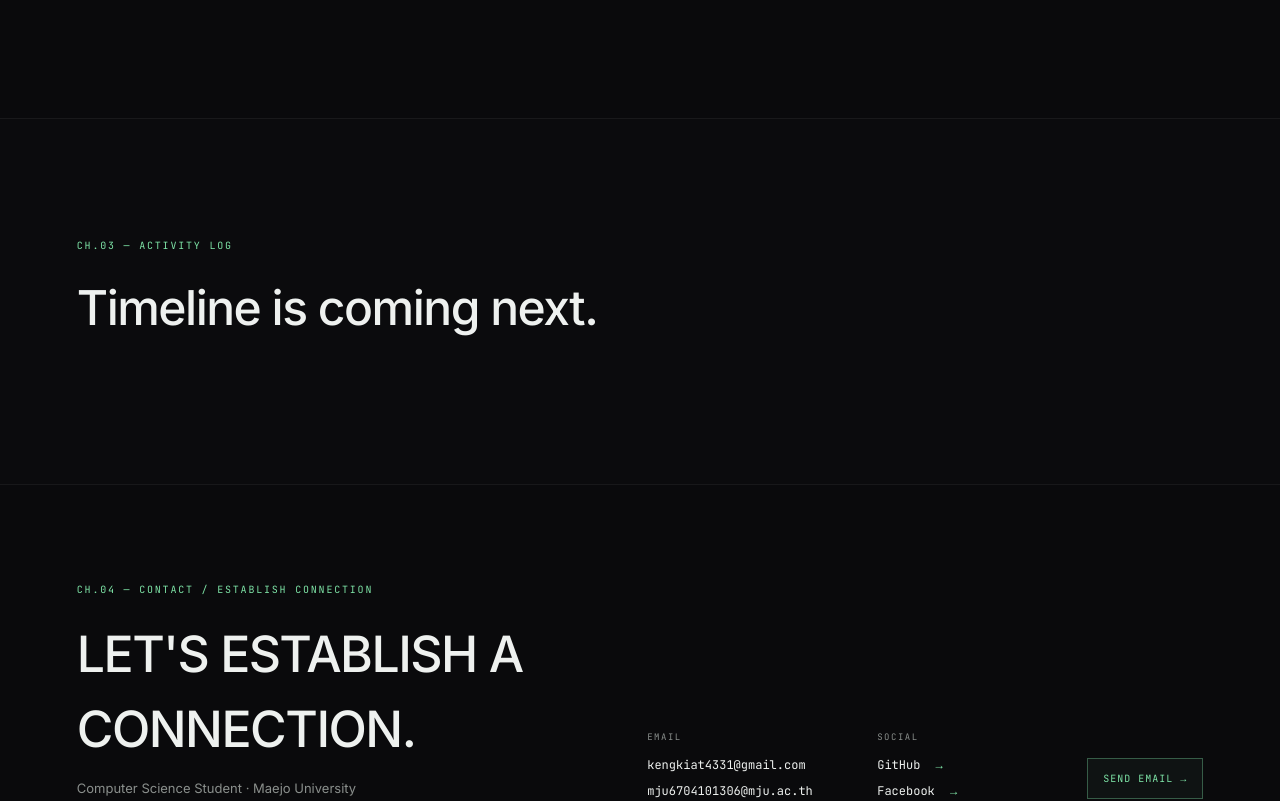
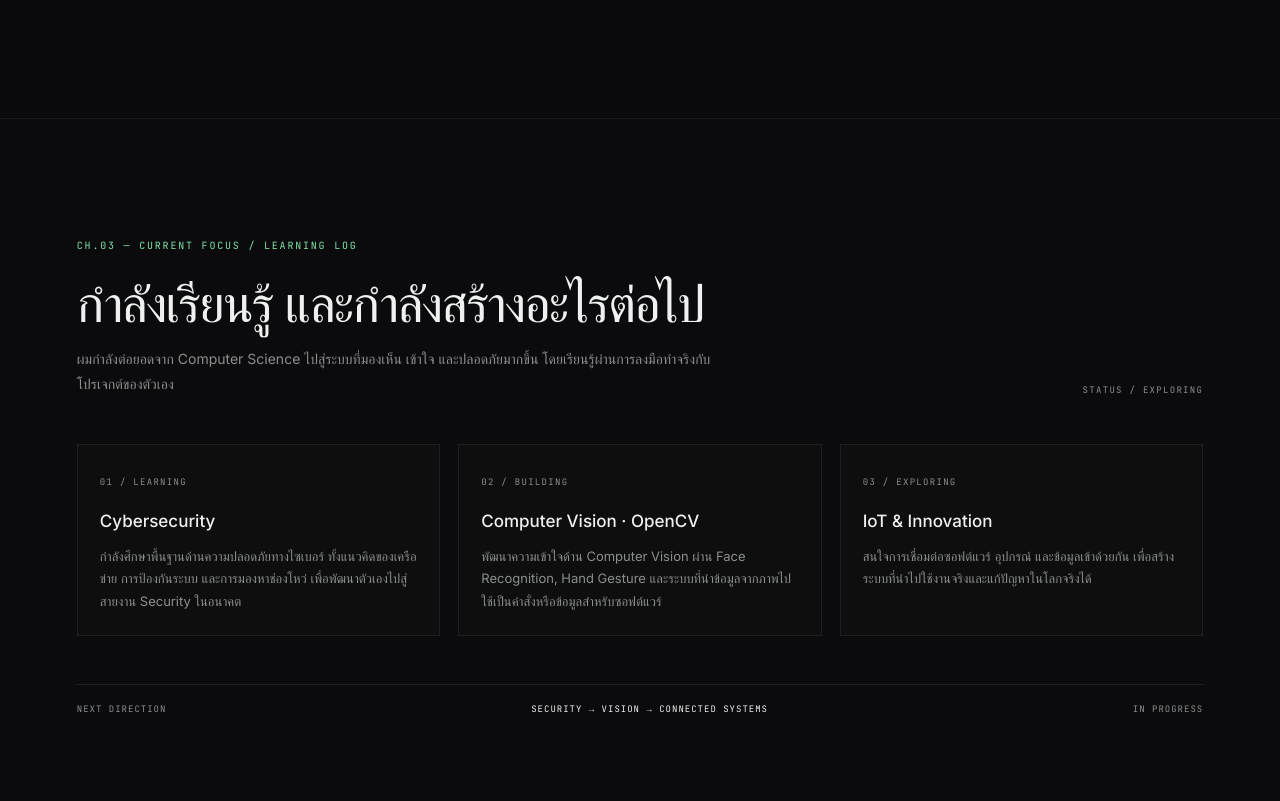
Before and after one commit to Keng043/Portfolio, a Next.js app: page / in a window 1280 px wide. Shown: the part 3039-3840 px from the top of the page. Built offline with nearby package versions, Linux system fonts and the light colour scheme; no server answers.

Commit message:
feat: add current focus chapter

```diff
--- a/src/app/globals.css
+++ b/src/app/globals.css
@@ -442,8 +442,19 @@ body {
 .profile-status { margin-top:18px; color:var(--accent); font:9px var(--font-mono),monospace; letter-spacing:1px; }
 .profile-status i { display:inline-block; width:5px; height:5px; border-radius:50%; background:var(--accent); margin-right:8px; box-shadow:0 0 8px var(--accent); }
 .focus-strip { display:flex; flex-wrap:wrap; justify-content:space-between; gap:15px; margin-top:70px; padding-top:18px; border-top:1px solid rgba(255,255,255,.08); color:var(--text-muted); font:9px var(--font-mono),monospace; letter-spacing:1px; }
-.timeline-placeholder { min-height:280px; background:#0b0b0d; }
-.timeline-placeholder h2 { font-size:clamp(30px,4vw,48px); font-weight:500; letter-spacing:-1.5px; margin:20px 0; }
+.timeline-placeholder { padding-top:120px; padding-bottom:120px; background:#0b0b0d; }
+.focus-head { display:flex; justify-content:space-between; align-items:flex-end; gap:40px; margin-top:24px; }
+.focus-head h2 { max-width:700px; font-size:clamp(30px,4vw,52px); line-height:1.08; letter-spacing:-1.8px; font-weight:500; margin:0 0 14px; }
+.focus-head p { max-width:650px; color:var(--text-muted); font-size:14px; line-height:1.8; margin:0; }
+.focus-readout { white-space:nowrap; color:var(--text-muted); font:9px var(--font-mono),monospace; letter-spacing:1.3px; }
+.focus-grid { display:grid; grid-template-columns:repeat(3,1fr); gap:18px; margin-top:48px; }
+.focus-card { padding:22px; border:1px solid rgba(255,255,255,.07); background:rgba(17,17,17,.55); transition:border-color .25s,transform .25s; }
+.focus-card:hover { border-color:var(--accent-dim); transform:translateY(-2px); }
+.focus-card > span { color:var(--text-muted); font:9px var(--font-mono),monospace; letter-spacing:1.3px; }
+.focus-card h3 { font-size:17px; font-weight:500; margin:18px 0 10px; }
+.focus-card p { color:var(--text-muted); font-size:13px; line-height:1.75; margin:0; }
+.focus-next { display:flex; justify-content:space-between; gap:20px; margin-top:48px; padding-top:18px; border-top:1px solid rgba(255,255,255,.08); color:var(--text-muted); font:9px var(--font-mono),monospace; letter-spacing:1px; }
+.focus-next strong { color:var(--text-primary); font-weight:400; }
 .footer { display:flex; justify-content:space-between; align-items:end; gap:30px; padding:90px 6% 50px; border-top:1px solid rgba(255,255,255,.06); }
 .footer h2 { font-size:clamp(28px,4vw,50px); font-weight:500; letter-spacing:-1.5px; margin:18px 0 0; }
 .contact-header p { margin:12px 0 0; color:var(--text-muted); font-size:13px; }
@@ -465,6 +476,8 @@ body {
   .scene { min-height:auto; padding-bottom:80px; }
   .hero-copy h1 { font-size:clamp(42px,11vw,62px); }
   .about-grid { grid-template-columns:1fr; gap:35px; }
+  .focus-head { align-items:flex-start; flex-direction:column; gap:12px; }
+  .focus-grid { grid-template-columns:1fr; }
   .footer { align-items:flex-start; flex-direction:column; }
   .contact-grid { width:100%; margin-left:0; }
   .projects-section { padding-top:80px; }
--- a/src/app/page.tsx
+++ b/src/app/page.tsx
@@ -60,5 +60,32 @@ function Footer() {
 }
 
 export default function Home() {
-  return <><Nav /><main><Hero /><About /><SystemMap /><ProjectsPreview /><section id="timeline" className="timeline-placeholder"><div className="section-kicker">CH.03 — ACTIVITY LOG</div><h2>Timeline is coming next.</h2></section><Footer /></main></>;
+  return <><Nav /><main><Hero /><About /><SystemMap /><ProjectsPreview /><section id="timeline" className="timeline-placeholder">
+        <div className="section-kicker">CH.03 — CURRENT FOCUS / LEARNING LOG</div>
+        <div className="focus-head">
+          <div>
+            <h2>กำลังเรียนรู้ และกำลังสร้างอะไรต่อไป</h2>
+            <p>ผมกำลังต่อยอดจาก Computer Science ไปสู่ระบบที่มองเห็น เข้าใจ และปลอดภัยมากขึ้น โดยเรียนรู้ผ่านการลงมือทำจริงกับโปรเจกต์ของตัวเอง</p>
+          </div>
+          <span className="focus-readout">STATUS / EXPLORING</span>
+        </div>
+        <div className="focus-grid">
+          <article className="focus-card">
+            <span>01 / LEARNING</span>
+            <h3>Cybersecurity</h3>
+            <p>กำลังศึกษาพื้นฐานด้านความปลอดภัยทางไซเบอร์ ทั้งแนวคิดของเครือข่าย การป้องกันระบบ และการมองหาช่องโหว่ เพื่อพัฒนาตัวเองไปสู่สายงาน Security ในอนาคต</p>
+          </article>
+          <article className="focus-card">
+            <span>02 / BUILDING</span>
+            <h3>Computer Vision · OpenCV</h3>
+            <p>พัฒนาความเข้าใจด้าน Computer Vision ผ่าน Face Recognition, Hand Gesture และระบบที่นำข้อมูลจากภาพไปใช้เป็นคำสั่งหรือข้อมูลสำหรับซอฟต์แวร์</p>
+          </article>
+          <article className="focus-card">
+            <span>03 / EXPLORING</span>
+            <h3>IoT &amp; Innovation</h3>
+            <p>สนใจการเชื่อมต่อซอฟต์แวร์ อุปกรณ์ และข้อมูลเข้าด้วยกัน เพื่อสร้างระบบที่นำไปใช้งานจริงและแก้ปัญหาในโลกจริงได้</p>
+          </article>
+        </div>
+        <div className="focus-next"><span>NEXT DIRECTION</span><strong>SECURITY → VISION → CONNECTED SYSTEMS</strong><span>IN PROGRESS</span></div>
+      </section><Footer /></main></>;
 }
--- a/src/components/SystemMap.tsx
+++ b/src/components/SystemMap.tsx
@@ -44,7 +44,7 @@ export default function SystemMap() {
             );
           })}
         </svg>
-        <div className="map-footer"><span>SELECT A PROJECT NODE</span><span>{active ? active.label : "AWAITING INPUT"}</span></div>
+        <div className="map-footer"><span>EXPLORE A NODE</span><span>{active ? active.label : "AWAITING INPUT"}</span></div>
         {active && (
           <div className="map-detail" role="status" aria-live="polite">
             <span className="map-detail-id">PROJECT / {active.id.toUpperCase()}</span>
```
